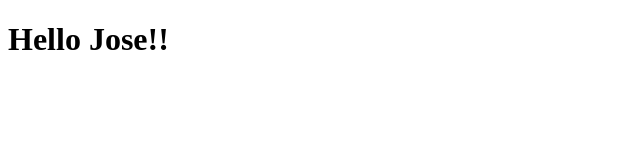
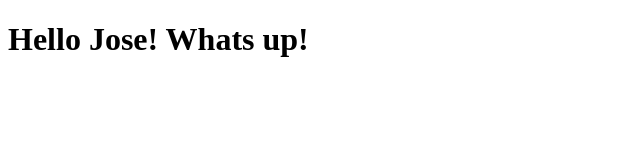
Before and after one commit to matrixSupernova/coursera-test, a plain HTML site: page site/index.html in a window 1280 px wide. Shown: the whole page, without its empty margins (0-640 px from the left). Drawn offline with Linux system fonts and the light colour scheme.

Commit message:
changed again

```diff
--- a/site/index.html
+++ b/site/index.html
@@ -6,6 +6,6 @@
 	<title>Hello Jose!</title>
 </head>
 <body>
-<h1>Hello Jose!!</h1>
+<h1>Hello Jose! Whats up!</h1>
 </body>
 </html>
```
